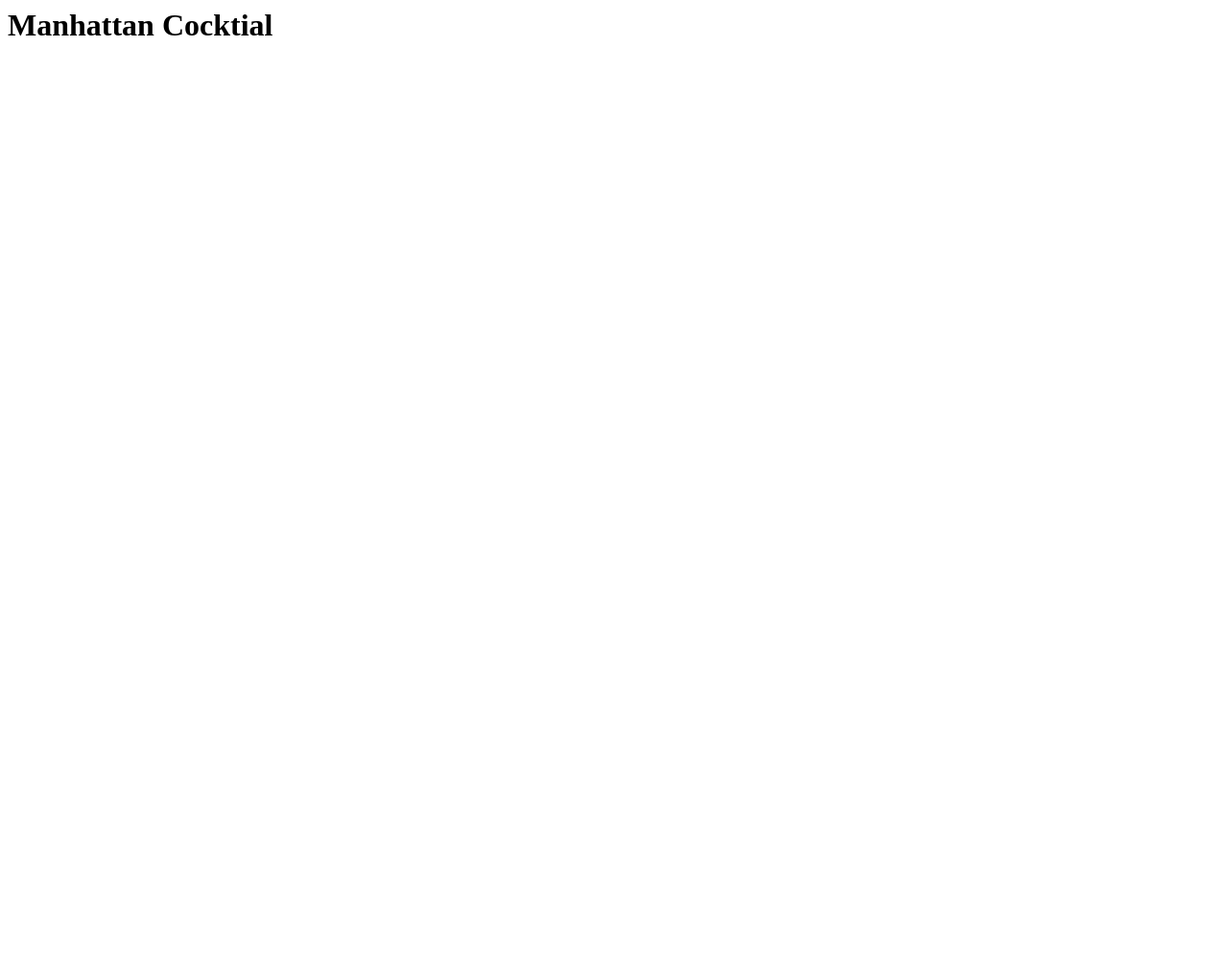
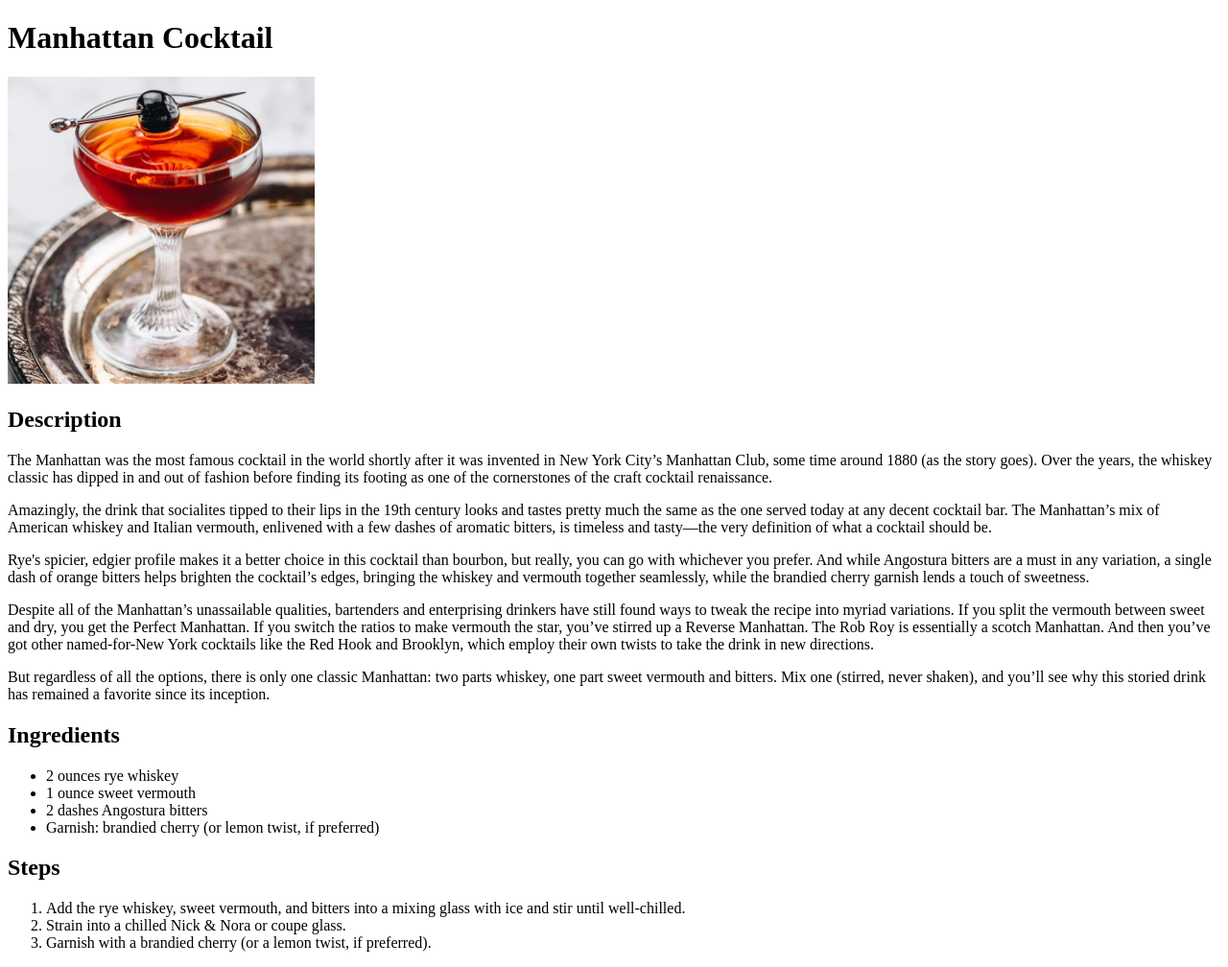
Before and after one commit to dcraig327/odin-recipes, a plain HTML site: page recipes/manhattan-cocktail.html in a window 1280 px wide. Shown: the whole page at 96% size. Before the commit the page ends 800 px from the top, so only its background shows below. Drawn offline with Linux system fonts and the light colour scheme.

Commit message:
Update manhattan using recipe template
Added image for recipe under /images/ subdirectory.

```diff
--- a/recipes/manhattan-cocktail.html
+++ b/recipes/manhattan-cocktail.html
@@ -1 +1,72 @@
-<h1>Manhattan Cocktial</h1>
+<!DOCTYPE html>
+<html lang="en">
+  <head>
+    <meta charset="utf-8" />
+    <title>Manhattan Cocktail</title>
+  </head>
+
+  <body>
+    <h1>Manhattan Cocktail</h1>
+    <img
+      src="/images/manhattan-cocktail.jpg"
+      alt="Manhattan in a glass served with a cherry"
+      width="320px"
+      height="auto"
+    />
+    <h2>Description</h2>
+    <p>
+      The Manhattan was the most famous cocktail in the world shortly after it
+      was invented in New York City’s Manhattan Club, some time around 1880 (as
+      the story goes). Over the years, the whiskey classic has dipped in and out
+      of fashion before finding its footing as one of the cornerstones of the
+      craft cocktail renaissance.
+    </p>
+    <p>
+      Amazingly, the drink that socialites tipped to their lips in the 19th
+      century looks and tastes pretty much the same as the one served today at
+      any decent cocktail bar. The Manhattan’s mix of American whiskey and
+      Italian vermouth, enlivened with a few dashes of aromatic bitters, is
+      timeless and tasty—the very definition of what a cocktail should be.
+    </p>
+    <p>
+      Rye's spicier, edgier profile makes it a better choice in this cocktail
+      than bourbon, but really, you can go with whichever you prefer. And while
+      Angostura bitters are a must in any variation, a single dash of orange
+      bitters helps brighten the cocktail’s edges, bringing the whiskey and
+      vermouth together seamlessly, while the brandied cherry garnish lends a
+      touch of sweetness.
+    </p>
+    <p>
+      Despite all of the Manhattan’s unassailable qualities, bartenders and
+      enterprising drinkers have still found ways to tweak the recipe into
+      myriad variations. If you split the vermouth between sweet and dry, you
+      get the Perfect Manhattan. If you switch the ratios to make vermouth the
+      star, you’ve stirred up a Reverse Manhattan. The Rob Roy is essentially a
+      scotch Manhattan. And then you’ve got other named-for-New York cocktails
+      like the Red Hook and Brooklyn, which employ their own twists to take the
+      drink in new directions.
+    </p>
+    <p>
+      But regardless of all the options, there is only one classic Manhattan:
+      two parts whiskey, one part sweet vermouth and bitters. Mix one (stirred,
+      never shaken), and you’ll see why this storied drink has remained a
+      favorite since its inception.
+    </p>
+    <h2>Ingredients</h2>
+    <ul>
+      <li>2 ounces rye whiskey</li>
+      <li>1 ounce sweet vermouth</li>
+      <li>2 dashes Angostura bitters</li>
+      <li>Garnish: brandied cherry (or lemon twist, if preferred)</li>
+    </ul>
+    <h2>Steps</h2>
+    <ol>
+      <li>
+        Add the rye whiskey, sweet vermouth, and bitters into a mixing glass
+        with ice and stir until well-chilled.
+      </li>
+      <li>Strain into a chilled Nick & Nora or coupe glass.</li>
+      <li>Garnish with a brandied cherry (or a lemon twist, if preferred).</li>
+    </ol>
+  </body>
+</html>
```
Also changed, not shown: images/manhattan-cocktail.jpg (added).
